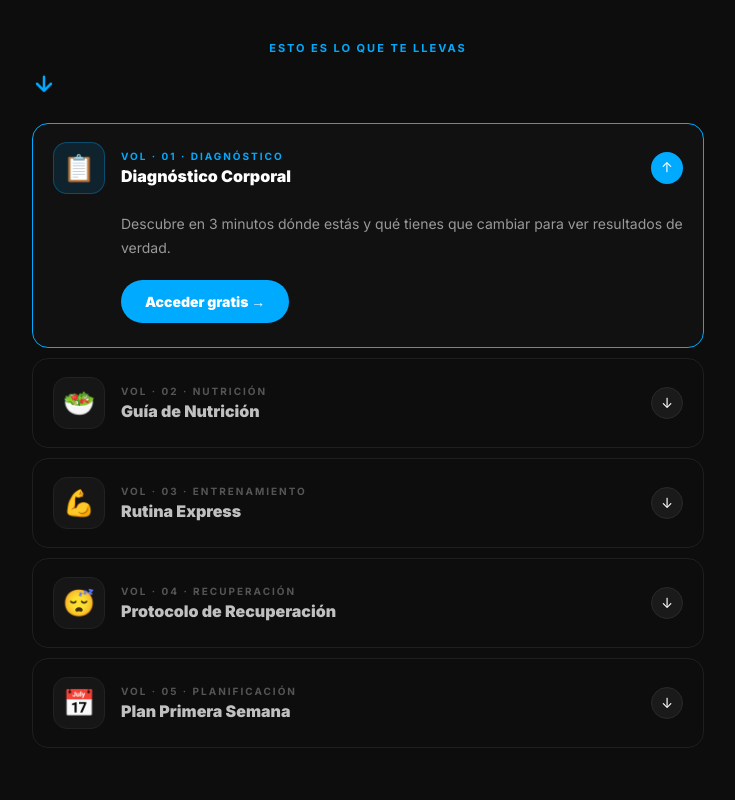
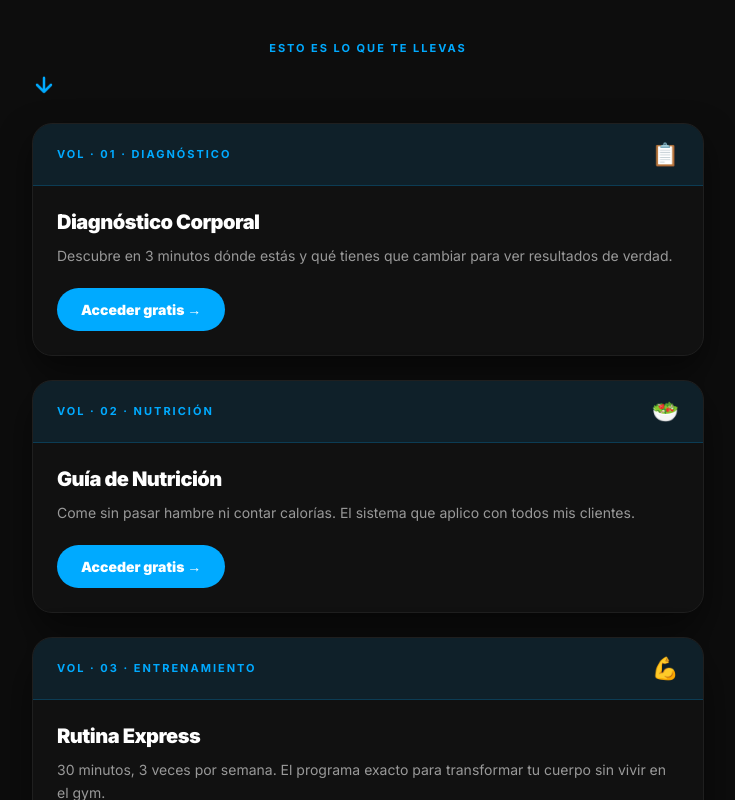
Before and after one commit to aurenapp-gif/FITCONDAMIAN.COM, a Next.js app: page /recursos in a window 1280 px wide. Shown: the part 1260-2060 px from the top of the page, without its empty margins (272-1007 px from the left). Built offline with nearby package versions, Linux system fonts and the light colour scheme.

Commit message:
feat: cambiar acordeón por sticky stack scroll-reveal en sección de recursos

```diff
--- a/app/recursos/RecursosClient.tsx
+++ b/app/recursos/RecursosClient.tsx
@@ -84,82 +84,48 @@ function useReveal(threshold = 0.15) {
   return { ref, visible };
 }
 
-// — Item del acordeón —
-function AccordionItem({
-  r, isOpen, onToggle, onOpenModal,
+// — Tarjeta de la pila —
+function StackCard({
+  r, index, onOpenModal,
 }: {
   r: typeof recursos[0];
-  isOpen: boolean;
-  onToggle: () => void;
+  index: number;
   onOpenModal: () => void;
 }) {
-  const bodyRef = useRef<HTMLDivElement>(null);
-  const [height, setHeight] = useState(0);
-
-  useEffect(() => {
-    if (!bodyRef.current) return;
-    setHeight(isOpen ? bodyRef.current.scrollHeight : 0);
-  }, [isOpen]);
-
   return (
-    <div style={{
-      background: isOpen ? "#111" : "#0D0D0D",
-      border: isOpen ? "1px solid #00AAFF" : "1px solid #1f1f1f",
-      borderRadius: "16px",
-      overflow: "hidden",
-      transition: "border-color 0.3s ease, background 0.3s ease",
-    }}>
-      {/* Cabecera — siempre visible */}
-      <button
-        onClick={onToggle}
-        aria-expanded={isOpen}
-        style={{
-          width: "100%", display: "flex", alignItems: "center",
-          gap: "16px", padding: "18px 20px",
-          background: "none", border: "none", cursor: "pointer",
-          textAlign: "left",
-        }}
-      >
-        {/* Número / emoji */}
+    <div
+      style={{
+        position: "sticky",
+        top: `${88 + index * 18}px`,
+        zIndex: index + 1,
+        marginBottom: "24px",
+      }}
+    >
+      <div style={{
+        background: "#111",
+        border: "1px solid #1f1f1f",
+        borderRadius: "20px",
+        overflow: "hidden",
+        boxShadow: `0 ${14 + index * 4}px ${32 + index * 6}px rgba(0,0,0,0.5)`,
+      }}>
+        {/* Banda superior — esto es lo que "asoma" detrás de la siguiente tarjeta */}
         <div style={{
-          flexShrink: 0,
-          width: "52px", height: "52px", borderRadius: "14px",
-          background: isOpen ? "rgba(0,170,255,0.12)" : "#161616",
-          border: isOpen ? "1px solid rgba(0,170,255,0.3)" : "1px solid #222",
-          display: "flex", alignItems: "center", justifyContent: "center",
-          fontSize: "26px",
-          transition: "all 0.3s ease",
+          background: "rgba(0,170,255,0.1)",
+          borderBottom: "1px solid rgba(0,170,255,0.2)",
+          padding: "14px 24px",
+          display: "flex", alignItems: "center", justifyContent: "space-between",
         }}>
-          {r.emoji}
+          <p style={{ color: "#00AAFF", fontSize: "11px", fontWeight: 700, letterSpacing: "2px", textTransform: "uppercase", margin: 0 }}>
+            VOL · {r.vol} · {r.categoria}
+          </p>
+          <span style={{ fontSize: "22px" }} aria-hidden="true">{r.emoji}</span>
         </div>
 
-        <div style={{ flex: 1, minWidth: 0 }}>
-          <p style={{ color: isOpen ? "#00AAFF" : "#555", fontSize: "10px", fontWeight: 700, letterSpacing: "2px", textTransform: "uppercase", margin: "0 0 3px 0" }}>
-            VOL · {r.vol} · {r.categoria}
-          </p>
-          <p style={{ fontWeight: 900, fontSize: "16px", color: isOpen ? "#fff" : "#C0C0C0", margin: 0, lineHeight: 1.2 }}>
+        {/* Contenido */}
+        <div style={{ padding: "24px" }}>
+          <p style={{ fontWeight: 900, fontSize: "20px", color: "#fff", margin: "0 0 10px 0", lineHeight: 1.2, letterSpacing: "-0.5px" }}>
             {r.nombre}
           </p>
-        </div>
-
-        {/* Chevron */}
-        <div style={{
-          flexShrink: 0, width: "32px", height: "32px",
-          borderRadius: "50%",
-          background: isOpen ? "#00AAFF" : "#1a1a1a",
-          border: isOpen ? "none" : "1px solid #2a2a2a",
-          display: "flex", alignItems: "center", justifyContent: "center",
-          color: "#fff", fontSize: "14px",
-          transform: isOpen ? "rotate(180deg)" : "rotate(0deg)",
-          transition: "all 0.35s cubic-bezier(0.34, 1.56, 0.64, 1)",
-        }} aria-hidden="true">
-          ↓
-        </div>
-      </button>
-
-      {/* Cuerpo expandible */}
-      <div style={{ height, overflow: "hidden", transition: "height 0.4s cubic-bezier(0.4, 0, 0.2, 1)" }}>
-        <div ref={bodyRef} style={{ padding: "0 20px 24px", paddingLeft: "88px" }}>
           <p style={{ color: "#999", fontSize: "14px", lineHeight: 1.7, margin: "0 0 20px 0" }}>
             {r.desc}
           </p>
@@ -180,20 +146,12 @@ function AccordionItem({
   );
 }
 
-// — Acordeón completo —
-function Accordion({ onOpenModal }: { onOpenModal: () => void }) {
-  const [open, setOpen] = useState<number | null>(0);
-
+// — Pila completa —
+function StickyStack({ onOpenModal }: { onOpenModal: () => void }) {
   return (
-    <div style={{ display: "flex", flexDirection: "column", gap: "10px" }}>
+    <div style={{ position: "relative", paddingBottom: "40px" }}>
       {recursos.map((r, i) => (
-        <AccordionItem
-          key={r.vol}
-          r={r}
-          isOpen={open === i}
-          onToggle={() => setOpen(open === i ? null : i)}
-          onOpenModal={onOpenModal}
-        />
+        <StackCard key={r.vol} r={r} index={i} onOpenModal={onOpenModal} />
       ))}
     </div>
   );
@@ -270,7 +228,7 @@ export default function RecursosClient() {
             </div>
           </div>
 
-          <Accordion onOpenModal={() => setModalOpen(true)} />
+          <StickyStack onOpenModal={() => setModalOpen(true)} />
         </section>
       </div>
 
```
